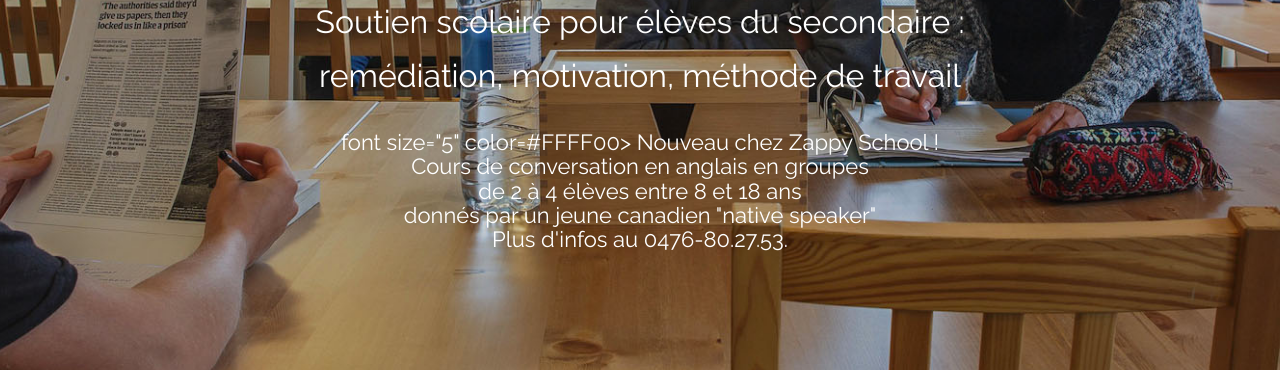
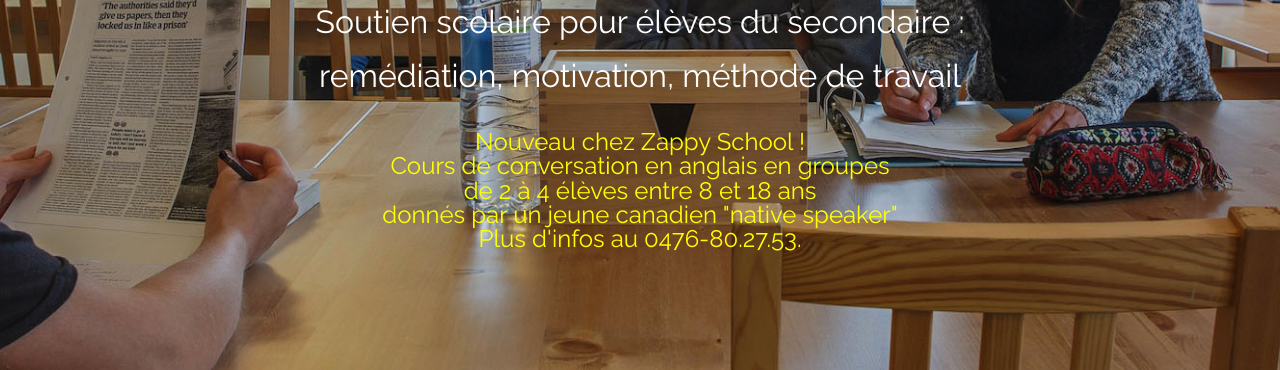
Before and after one commit to ssseeebbb/ZappySchool, a plain HTML site: page index.html in a window 1280 px wide. Shown: the part 430-800 px from the top of the page. Drawn offline with Linux system fonts and the light colour scheme.

Commit message:
Pub anglais v2

```diff
--- a/index.html
+++ b/index.html
@@ -58,7 +58,7 @@
 				<p><font size="6" color=#ffffff>Soutien scolaire pour élèves du secondaire : </br></br>
 remédiation, motivation, méthode de travail</font></p>
 
-				<p>font size="5" color=#FFFF00>
+				<p><font size="5" color=#ffff00>
 				Nouveau chez Zappy School !</br>
 				Cours de conversation en anglais en groupes </br>
 				de 2 à 4 élèves entre 8 et 18 ans </br>
```
